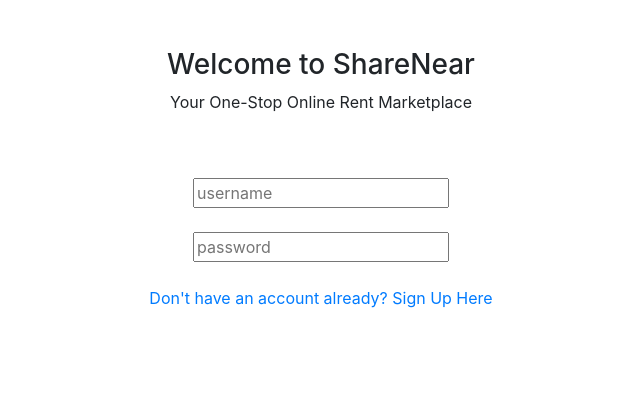
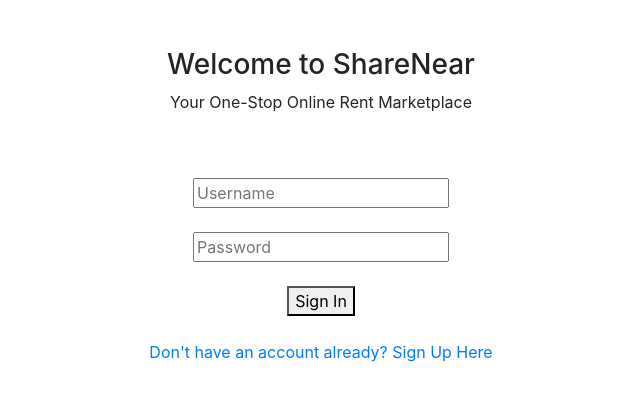
Before and after one commit to CalinArdelean/ShareNear, a React (Create React App) app in the folder my-app/: page /login in a window 1280 px wide. Shown: the top 400 px of the page, without its empty margins (319-959 px from the left). Built offline with nearby package versions, Linux system fonts and the light colour scheme.

Commit message:
added sign up page

```diff
--- a/my-app/src/App.js
+++ b/my-app/src/App.js
@@ -6,6 +6,7 @@ import 'bootstrap/dist/css/bootstrap.min.css';
 import { Route, Switch, BrowserRouter } from 'react-router-dom';
 
 import Login from './components/LoginForm';
+import SignUp from './components/SignUpForm';
 import Home from './Home';
 
 class App extends React.Component {
@@ -18,6 +19,7 @@ class App extends React.Component {
                             { /* Each Route below shows a different component depending on the exact path in the URL  */}
                             <Route exact path='/' component={Home}/>
                             <Route exact path='/login' component={Login} />
+                            <Route exact path='/signup' component={SignUp} />
                         </Switch>
                     </BrowserRouter>
                 </div>
--- a/my-app/src/components/LoginForm.js
+++ b/my-app/src/components/LoginForm.js
@@ -3,14 +3,13 @@ import React from 'react';
 import Button from '@material-ui/core/Button';
 import { makeStyles } from '@material-ui/core/styles';
 
-/* Component for the Home page */
+/* Component to Login */
 
 class LoginForm extends React.Component {
   render() {
     return (
       <div>
 
-        { /* Inputs to add user */}
         <br></br>
         <br></br>
         <h3>Welcome to ShareNear</h3>
@@ -21,22 +20,22 @@ class LoginForm extends React.Component {
           //  value={ this.props.studentName }
           //  onChange={this.props.handleChange}
           type="text"
-          placeholder="username" />
+          placeholder="Username" />
         <br></br>
         <br></br>
         <input password='password'
           //  value={ this.props.studentName }
           //  onChange={this.props.handleChange}
           type="text"
-          placeholder="password" />
+          placeholder="Password" />
+        <br/>
+        <br/>
+        <a href="./">
+          <button type="button">Sign In</button>
+        </a>
         <br></br>
         <br></br>
-        <a href="./">Don't have an account already? Sign Up Here</a>
-
-        {/* <Button variant="contained" className={classes.button}>
-                    Default
-                </Button>
-                 */}
+        <a href="./signup">Don't have an account already? Sign Up Here</a>
 
       </div>
 
--- /dev/null
+++ b/my-app/src/components/SignUpForm.js
@@ -0,0 +1,78 @@
+import React from 'react';
+
+/* Component to Login */
+
+class SignUpForm extends React.Component {
+    render() {
+        return (
+            <div>
+
+                <br></br>
+                <br></br>
+                <h3>Welcome to ShareNear</h3>
+                <p>Let's get you set up</p>
+                <br></br>
+                <br></br>
+                <input firstname='firstname'
+                    //  value={ this.props.studentName }
+                    //  onChange={this.props.handleChange}
+                    type="text"
+                    placeholder="First Name" />
+                <br></br>
+                <br></br>
+                <input lastname='lastname'
+                    //  value={ this.props.studentName }
+                    //  onChange={this.props.handleChange}
+                    type="text"
+                    placeholder="Last Name" />
+                <br></br>
+                <br></br>
+                <input email='email'
+                    //  value={ this.props.studentName }
+                    //  onChange={this.props.handleChange}
+                    type="text"
+                    placeholder="Email Address" />
+                <br></br>
+                <br></br>
+                <input location='location'
+                    //  value={ this.props.studentName }
+                    //  onChange={this.props.handleChange}
+                    type="text"
+                    placeholder="Location" />
+                <br></br>
+                <br></br>
+                <input username='username'
+                    //  value={ this.props.studentName }
+                    //  onChange={this.props.handleChange}
+                    type="text"
+                    placeholder="Username" />
+                <br></br>
+                <br></br>
+                <input password='password'
+                    //  value={ this.props.studentName }
+                    //  onChange={this.props.handleChange}
+                    type="text"
+                    placeholder="Password" />
+                <br />
+                <br />
+                <input password='password'
+                    //  value={ this.props.studentName }
+                    //  onChange={this.props.handleChange}
+                    type="text"
+                    placeholder="Confirm Password" />
+                <br />
+                <br />
+                <a href="./">
+                    <button type="button">Sign Up</button>
+                </a>
+                <br></br>
+                <br></br>
+                <a href="./login">Already have an account? Login Here</a>
+
+            </div>
+
+        );
+    }
+}
+
+export default SignUpForm;
```
